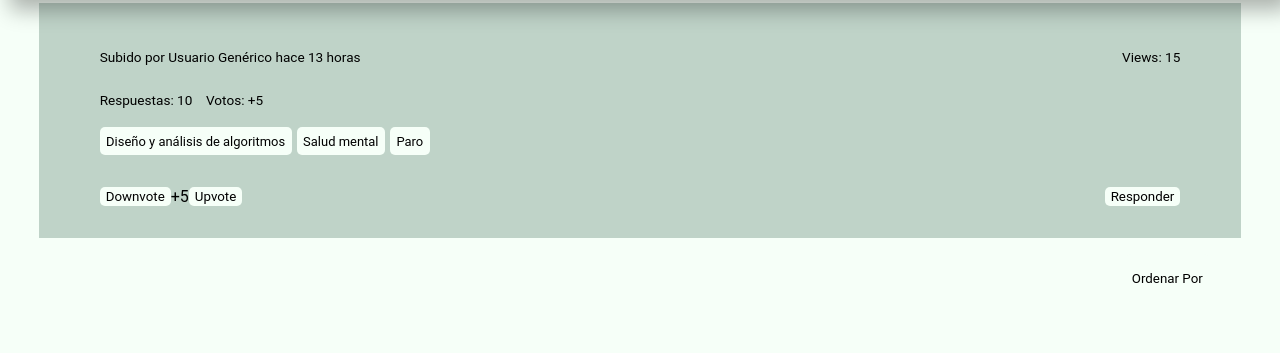
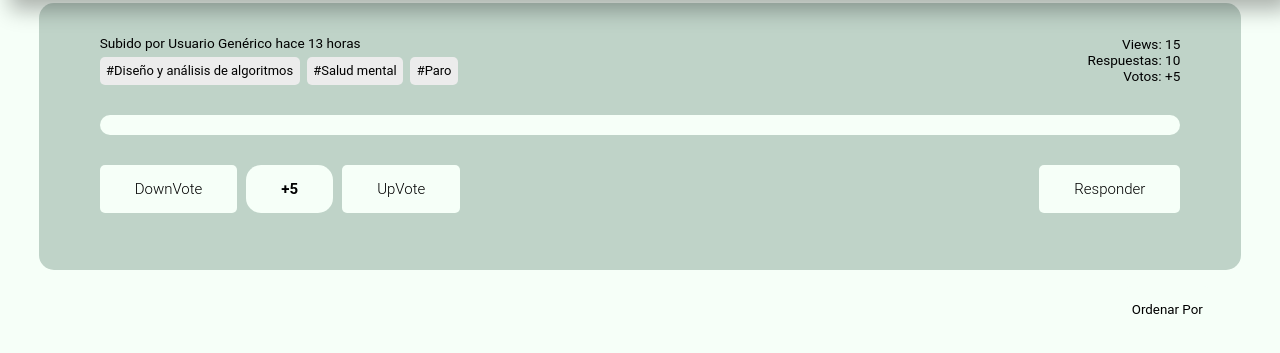
Before and after one commit to DCC-CC4401/2024-1-CC4401-1-grupo-9, a Django app: page /forum/1/ in a window 1280 px wide. Shown: the part 85-438 px from the top of the page. Run offline with Django 5.2, Linux system fonts and the light colour scheme; the visitor is signed in with stand-in values (Sample User, id 1); data that the repository does not hold is empty.

Commit message:
fix: entry css and html

```diff
--- a/accounts/templates/bases/base.html
+++ b/accounts/templates/bases/base.html
@@ -20,7 +20,7 @@
                 </a>
             </div>
             <nav>
-                <a href="{% url 'login' %}" class="btn"><button>Inicia Sesión</button></a>
+                <a href="{% url 'login' %}" class="btn"><button>Iniciar Sesión</button></a>
                 <a href="{% url 'register' %}" class="btn"><button>Registrate</button></a>
             </nav>
         </header>
--- a/forum/static/styles/forum_entry.css
+++ b/forum/static/styles/forum_entry.css
@@ -8,6 +8,7 @@
     width: 90%;
     background-color: #BFD3C8;
     padding: 2em;
+    border-radius: 15px;
 }
 
 .entry-content{
@@ -15,32 +16,72 @@
     margin-left: auto;
     margin-right: auto;
     font-family: 'Roboto', sans-serif;
-
+    margin-bottom: 25px;
 }
 
+.entry-body{
+    display: flex;
+    flex-direction: row;
+    margin-top: 2em;
+    gap: 0.5em;
+    color: #000000;
+    padding: 10px 25px;
+    background-color: #F6FFF8;
+    border-radius: 10px;
+    font-size: 15px;
+}
+
+.entry-title{
+    font-size: 1.2em;
+    margin: 0;
+}
+
+.entry-stuff{
+    display: flex;
+    justify-content: space-between;
+    align-items: center;
+}
 .entry-author-views{
     display: flex;
     justify-content: space-between;
     font-size: .85em;
 }
 
+.entry-author{
+    display: flex;
+    align-items: flex-start;
+    flex-direction: column;
+    gap: 0;
+}
+
+.entry-author-views p{
+    margin: 0;
+}
+
 .entry-answers-votes{
     display: flex;
-    flex-direction: row;
+    align-items: flex-end;
+    flex-direction: column;
     font-size: .85em;
-    gap: 1em;
+    gap: 0;
+}
+
+.entry-answers-votes p{
+    align-self: center;
+    margin: 0;
 }
 
 .tags{
     display: flex;
     flex-direction: row;
     font-size: .9em;
-    gap: .35em;
+    gap: .5em;
     margin-top: .2em;
 }
 
 .tags div {
-    background-color: #F6FFF8;
+    align-items: center;
+    background-color: #ececec;
     padding: .5em;
     border-radius: 5px;
 }
@@ -49,6 +90,52 @@
     display: flex;
     flex-direction: row;
     margin-top: 2em;
+    gap: 0.6em;
+    font-weight: 700;
+    color: #000000;
+    font-size: 15px;
+}
+
+.entry-buttons button{
+    cursor: pointer;
+    font-weight: 300;
+    color: #000000;
+    padding: 15px 35px;
+    background-color: #F6FFF8;
+    border: none;
+    border-radius: 25px;
+    font-size: 15px;
+}
+
+.entry-buttons span{
+    font-weight: 700;
+    color: #000000;
+    padding: 15px 35px;
+    background-color: #F6FFF8;
+    border-radius: 15px;
+    transition: all 0.3s ease 0s;
+    font-size: 15px;
+}
+
+.downvote:hover {
+    background-color: #b84936;
+    color: white;
+    transform: scale(1.05);
+    transition: 0.5s;
+}
+
+.upvote:hover {
+    background-color: #6B9080;
+    color: white;
+    transform: scale(1.05);
+    transition: 0.5s;
+}
+
+.answer-button:hover {
+    background-color: #5f6362;
+    color: white;
+    transform: scale(1.05);
+    transition: 0.5s;
 }
 
 .answer-button{
--- a/forum/templates/forum.html
+++ b/forum/templates/forum.html
@@ -13,18 +13,28 @@
     <div class="forum-entry" id="entry-data">
         <div id="entry-container" class="entry-container">
             <div id="entry-content" class="entry-content">
+
+
                 <div id="entry-data" class="entry-data">
                     <div id="entry-title" class="entry-title">
                     </div>
+                    <div id="entry-stuff" class="entry-stuff">
+                        <div id="entry-author" class="entry-author">
                             <div id="entry-author-views" class="entry-author-views">
                                 <div id="entry-author-time" class="entry-author-time">
                                     <p> Subido por Usuario Genérico hace 13 horas </p>
                                 </div>
+                            </div>
+                            <div id="entry-tags" class="tags">
+                                <div class="tags"> #Diseño y análisis de algoritmos </div>
+                                <div class="tags"> #Salud mental </div>
+                                <div class="tags"> #Paro </div>
+                            </div>
+                        </div>
+                        <div id="entry-answers-votes" class="entry-answers-votes">
                             <div id="entry-views" class="entry-views">
                                 <p> Views: 15 </p>
                             </div>
-                    </div>
-                    <div id="entry-answers-votes" class="entry-answers-votes">
                             <div id="entry-answers" class="entry-answers">
                                 <p> Respuestas: 10 </p>
                             </div>
@@ -33,18 +43,17 @@
                             </div>
                         </div>
                     </div>
+                </div>
+
+
                 <div id="entry-body" class="entry-body">
 
                 </div>
-                <div id="entry-tags" class="tags">
-                    <div class="tags"> Diseño y análisis de algoritmos </div>
-                    <div class="tags"> Salud mental </div>
-                    <div class="tags"> Paro </div>
-                </div>
+
                 <div id="entry-buttons" class="entry-buttons">
-                    <button id="downvote" class="downvote"> Downvote </button>
+                    <button id="downvote" class="downvote"> DownVote </button>
                     <span id="votes-counter" class="votes-counter"> +5 </span>
-                    <button id="upvote" class="upvote"> Upvote </button>
+                    <button id="upvote" class="upvote"> UpVote </button>
                     <button id="answer-button" class="answer-button"> Responder </button>
                 </div>
             </div>
```
Lines whose indentation alone changed are shown as unchanged.
